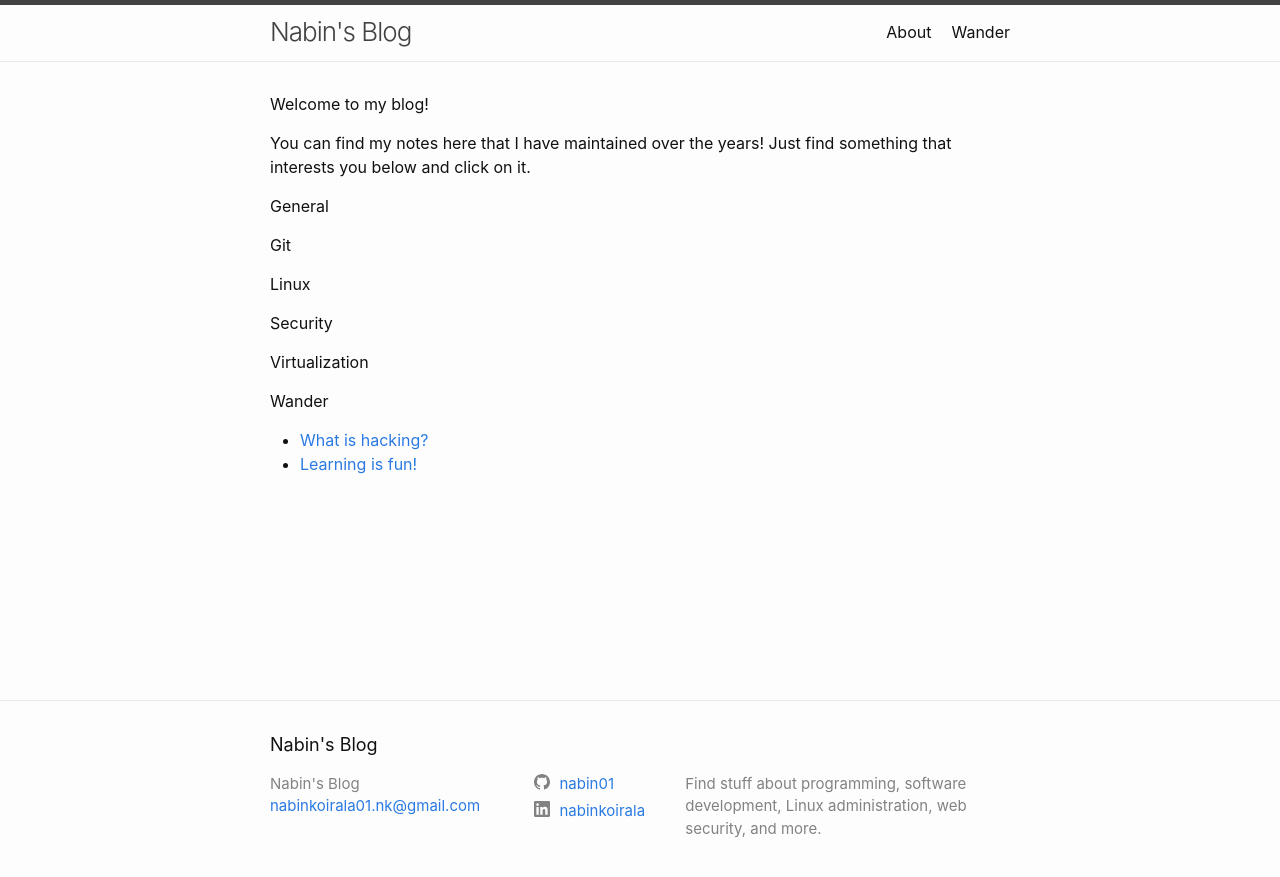
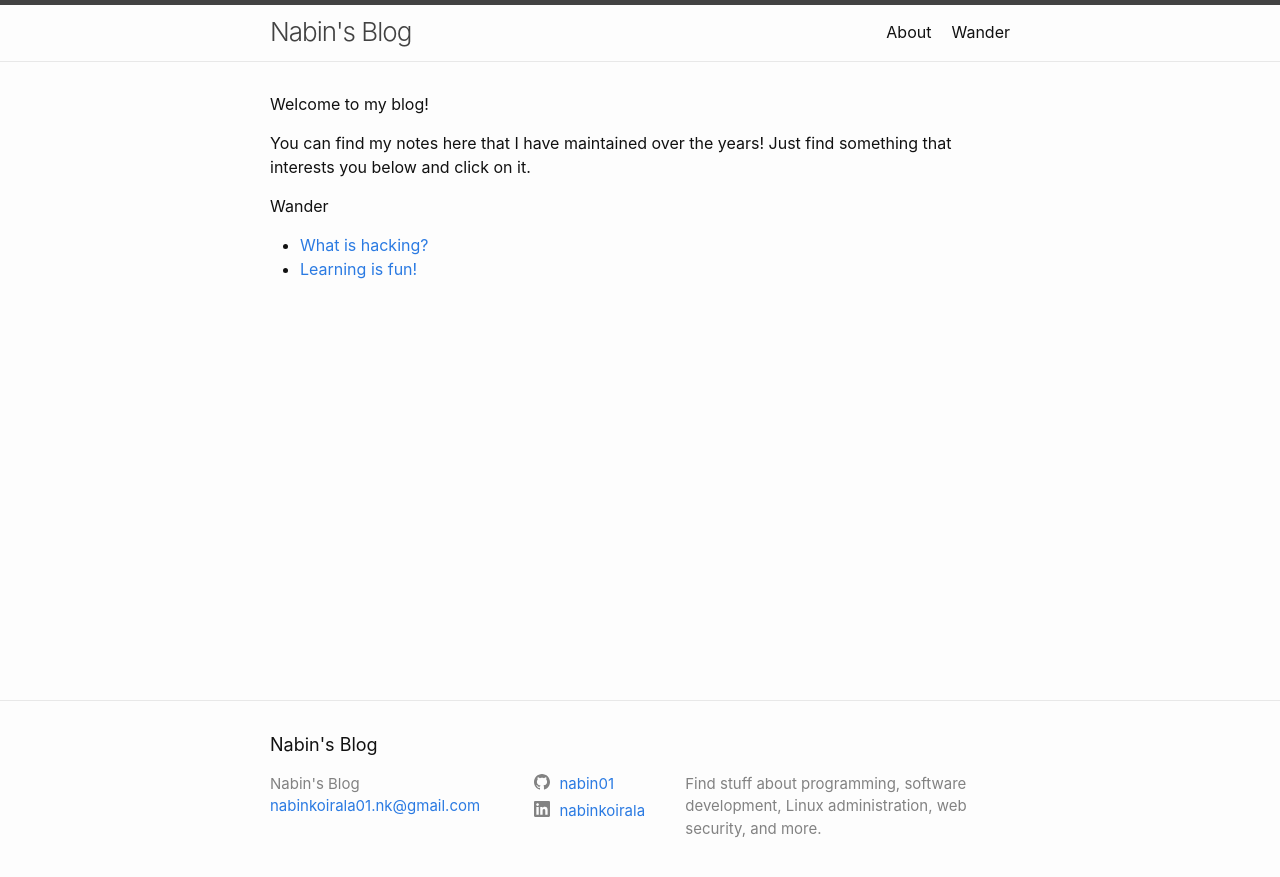
Before and after one commit to nknabin/nknabin.github.io, a Jekyll site: the page built from docs/index.markdown, in a window 1280 px wide. Shown: the top 877 px of the page. Built offline with Jekyll 4.4.1, drawn with Linux system fonts in a browser that asks for light colours.

Commit message:
Remove categories from index

```diff
--- a/docs/index.markdown
+++ b/docs/index.markdown
@@ -8,51 +8,6 @@ Welcome to my blog!
 
 You can find my notes here that I have maintained over the years! Just find something that interests you below and click on it.
 
-General
-<ul>
-  {% for post in site.categories.general %}
-    {% if post.url %}
-        <li><a href="{{ post.url }}">{{ post.title }}</a></li>
-    {% endif %}
-  {% endfor %}
-</ul>
-
-Git
-<ul>
-  {% for post in site.categories.git %}
-    {% if post.url %}
-        <li><a href="{{ post.url }}">{{ post.title }}</a></li>
-    {% endif %}
-  {% endfor %}
-</ul>
-
-Linux
-<ul>
-  {% for post in site.categories.linux %}
-    {% if post.url %}
-        <li><a href="{{ post.url }}">{{ post.title }}</a></li>
-    {% endif %}
-  {% endfor %}
-</ul>
-
-Security
-<ul>
-  {% for post in site.categories.security %}
-    {% if post.url %}
-        <li><a href="{{ post.url }}">{{ post.title }}</a></li>
-    {% endif %}
-  {% endfor %}
-</ul>
-
-Virtualization
-<ul>
-  {% for post in site.categories.virtualization %}
-    {% if post.url %}
-        <li><a href="{{ post.url }}">{{ post.title }}</a></li>
-    {% endif %}
-  {% endfor %}
-</ul>
-
 Wander
 <ul>
   {% for post in site.categories.wander %}
```
